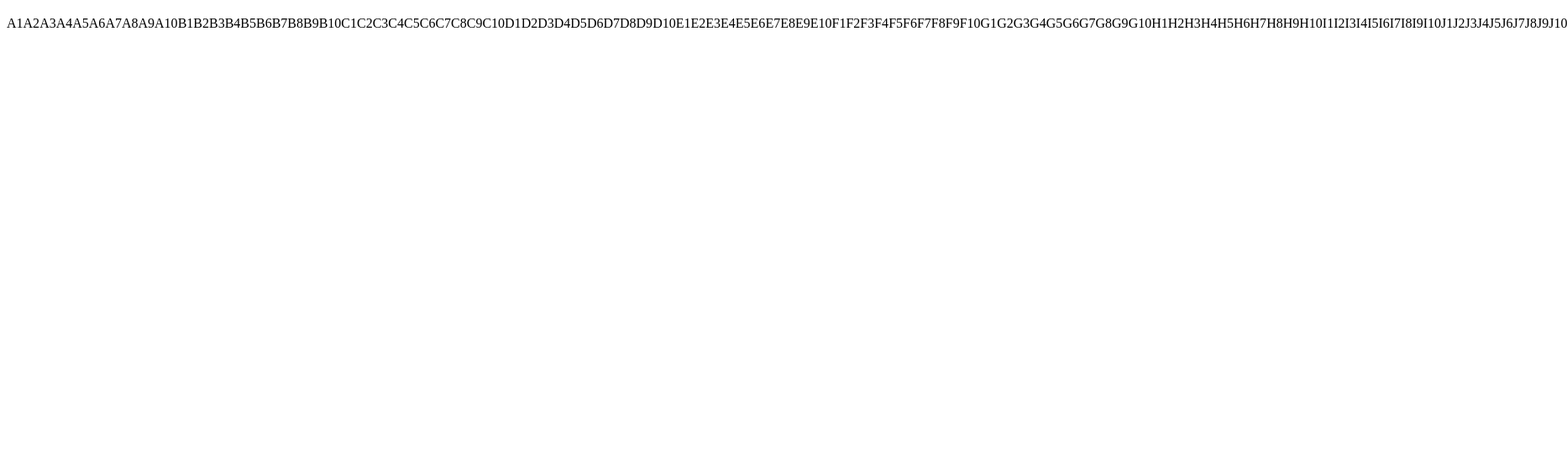
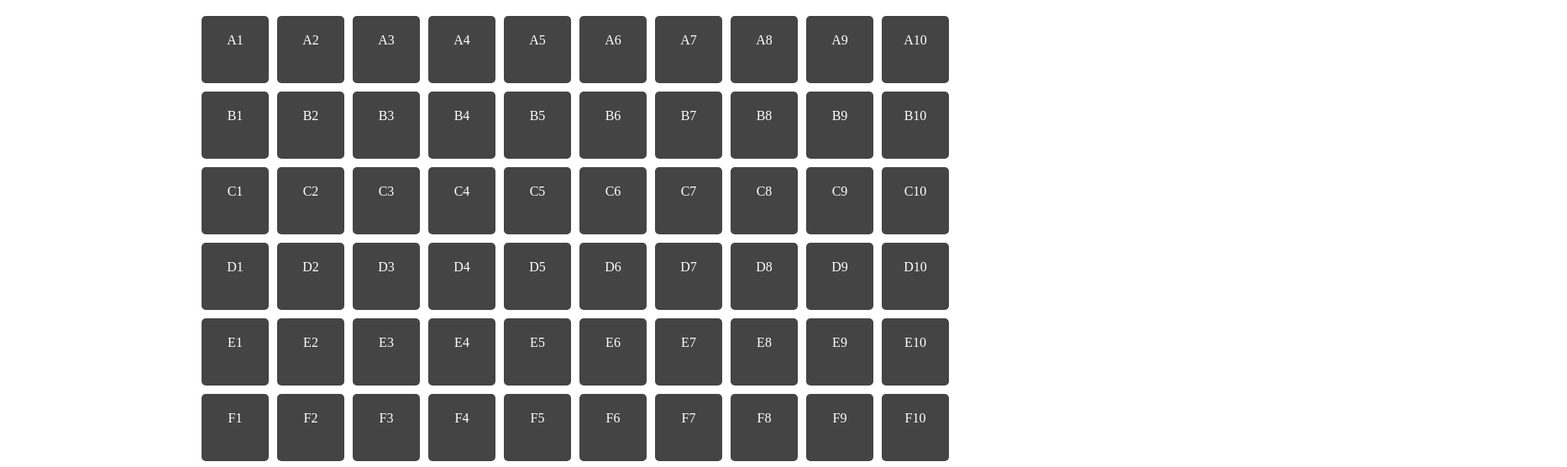
Before and after one commit to PhilipTimofeyev/battleship, a website built with webpack: page src/template.html in a window 1280 px wide. Shown: the part 61-617 px from the top of the page at 84% size, 1866 px wide, since content can reach past the window. Built offline with nearby package versions, Linux system fonts and the light colour scheme.

Commit message:
Create board in dom with dataset attribute associated with coordinate

```diff
--- a/src/main.js
+++ b/src/main.js
@@ -9,24 +9,16 @@ const boardContainer = document.querySelector(".board")
 // Create Board
 
 function addSquare(name) {
-  // create a new div element
   const newDiv = document.createElement("div");
+  const newContent = document.createTextNode(name);
 
-  // and give it some content
-  const newContent = document.createTextNode(name);
   newDiv.classList.add('square')
-
-  // add the text node to the newly created div
   newDiv.appendChild(newContent);
-
-  // add the newly created element and its content into the DOM
-  // const currentDiv = document.getElementById("div1");
-  boardContainer.appendChild(newContent);
+  newDiv.dataset.coordinate = name
+  boardContainer.appendChild(newDiv);
 }
 
 
 Object.entries(player1.gameboard.board).forEach(([k, v]) => {
 	addSquare(k)
 })
-
-// addElement()
--- a/src/styles.css
+++ b/src/styles.css
@@ -1,5 +1,22 @@
 
+.board {
+  display: grid;
+  grid-template-columns: repeat(10, 80px);
+  grid-gap: 10px;
+  background-color: #fff;
+  color: #444;
+  width: 800px;
+  margin: auto;
+}
 
-body {
-/*	background: red;*/
+.square {
+	box-sizing: border-box;
+  background-color: #444;
+  color: #fff;
+  border-radius: 5px;
+  padding: 20px;
+  font-size: 1em;
+  width: 80px;
+  height:80px;
+  text-align: center;
 }
```
